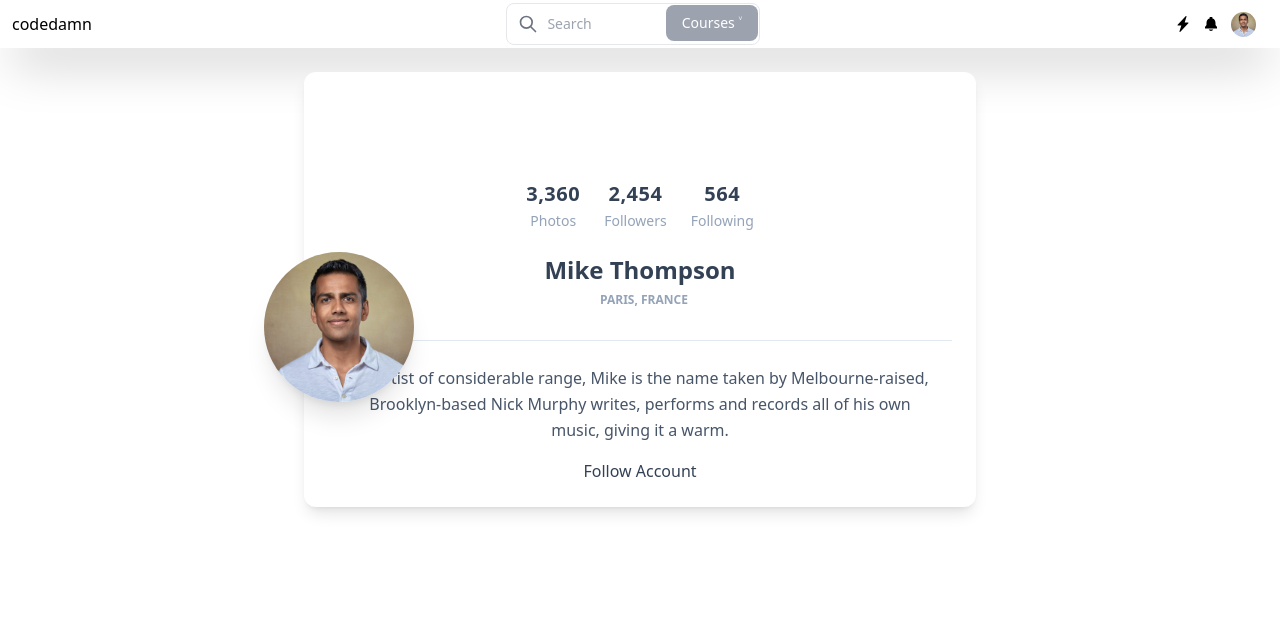
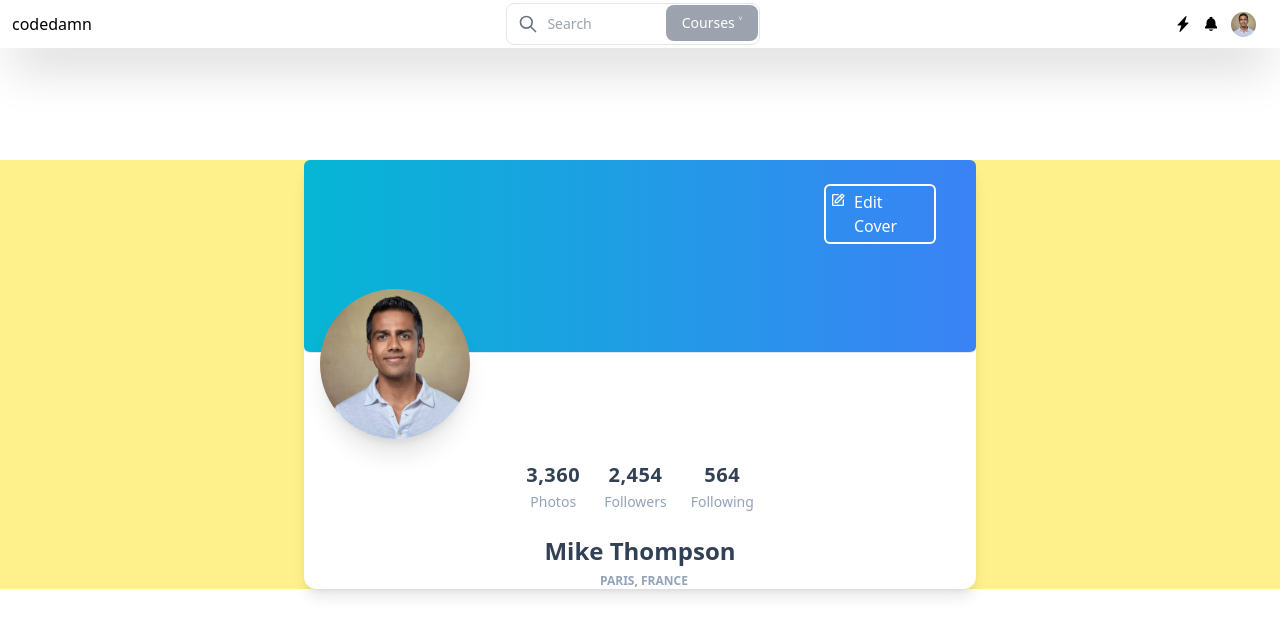
Before and after one commit to Brihadeeshrk/codedamn-portfolio, a Next.js app: page / in a window 1280 px wide. Shown: the top 634 px of the page. Built offline with nearby package versions, Linux system fonts and the light colour scheme.

Commit message:
state init

```diff
--- /dev/null
+++ b/src/atoms/userAtom.ts
@@ -0,0 +1,67 @@
+import { atom } from "recoil";
+
+export interface User {
+  id: string;
+  about_me: string;
+  interests: string[];
+  languages: string[];
+  techSkills: string[];
+  privcyType: "public" | "private";
+  banner: {
+    name: string;
+    bannerURL?: string;
+    imageURL?: string;
+    badge: string;
+    jobStatus: string;
+    bio: string;
+    location: string;
+    headerLinks: string[];
+  };
+}
+
+export interface Stats {
+  streak: number;
+  league: string;
+  points: number;
+  karma: number;
+}
+
+export interface Project {
+  projectBanner?: string;
+  projectName: string;
+  technologies: string[];
+}
+
+export interface Playground {
+  title: string;
+  technologies: string;
+  time?: string;
+  sharedWith: string[];
+}
+
+export interface Certificate {
+  name: string;
+  technology: string;
+  issueDate: string;
+}
+
+export interface Work {
+  companyLogo?: string;
+  jobTitle: string;
+  location: string;
+  companyName: string;
+  duration: string;
+  role: string[];
+}
+
+export interface Education {
+  collegeLogo?: string;
+  location: string;
+  degree: string;
+  duration: string;
+  snippet: string;
+}
+
+interface UserState {
+  // user:
+}
--- a/src/components/HeroCard/index.tsx
+++ b/src/components/HeroCard/index.tsx
@@ -1,95 +1,70 @@
 import Image from "next/image";
 import React from "react";
+import { BiEdit } from "react-icons/bi";
 
-type indexProps = {};
+type indexProps = {
+  user: User;
+};
 
-const index: React.FC<indexProps> = () => {
+const index: React.FC<indexProps> = ({ user }) => {
   return (
-    // <div className="w-8/12 h-auto md:h-96 flex align-center justify-center mt-5 ml-auto mr-auto bg-red-300 rounded-md p-4">
-    //   <div className="w-full">
-    //     {/* Top Half */}
-    //     <div className="flex h-2/6 border-2 border-white">
-    //       <button className="hidden md:flex p-3 bg-slate-100 px-1 py-1 border-2 border-green-300">
-    //         Edit Cover
-    //       </button>
-    //     </div>
-
-    //     {/* Bottom Half */}
-    //     <div className="flex h-4/6 bg-white mt-3">
-    //       <Image
-    //         src="/assets/stock.jpeg"
-    //         alt="Profile Picture"
-    //         width={120}
-    //         height={120}
-    //         className="border-2 border-green-300 rounded-full top-24"
-    //       />
-    //       <h1>hihi</h1>
-    //     </div>
-    //   </div>
-    // </div>
-
-    <div class="relative max-w-md mx-auto md:max-w-2xl mt-6 min-w-0 break-words bg-white w-full mb-6 shadow-lg rounded-xl mt-16">
-      <div class="px-6">
-        <div class="flex flex-wrap justify-center">
-          <div class="w-full text-center mt-20">
-            <div class="flex justify-center lg:pt-4 pt-8 pb-0">
-              <div class="p-3 text-center">
-                <span class="text-xl font-bold block uppercase tracking-wide text-slate-700">
-                  3,360
-                </span>
-                <span class="text-sm text-slate-400">Photos</span>
-              </div>
-              <div class="p-3 text-center">
-                <span class="text-xl font-bold block uppercase tracking-wide text-slate-700">
-                  2,454
-                </span>
-                <span class="text-sm text-slate-400">Followers</span>
-              </div>
-
-              <div class="p-3 text-center">
-                <span class="text-xl font-bold block uppercase tracking-wide text-slate-700">
-                  564
-                </span>
-                <span class="text-sm text-slate-400">Following</span>
+    <div className="relative max-w-md mx-auto md:max-w-2xl mt-28 min-w-0 break-words bg-white w-full shadow-lg rounded-xl ">
+      {/* Banner */}
+      <div className="mt-6 py-6 border-b border-slate-200 bg-gradient-to-r from-cyan-500 to-blue-500 rounded-md">
+        <div className="flex flex-wrap">
+          <div className="w-full px-10 h-36">
+            <div className="hidden md:flex ml-[30em] border-2 border-white hover:border-slate-100 align-center justify-center cursor-pointer font-normal text-white hover:text-slate-100 bg-[rgba(255, 255, 255, 0.2)] p-1 rounded-md">
+              <BiEdit className="h-5 mr-2" />
+              Edit Cover
             </div>
           </div>
         </div>
       </div>
-        <div class="text-center mt-2">
-          <h3 class="text-2xl text-slate-700 font-bold leading-normal mb-1">
-            Mike Thompson
-          </h3>
-          <div class="text-xs mt-0 mb-2 text-slate-400 font-bold uppercase">
-            <i class="fas fa-map-marker-alt mr-2 text-slate-400 opacity-75"></i>
-            Paris, France
-          </div>
-        </div>
-        <div className="w-full flex justify-start">
-          <div class="relative">
+
+      {/* Profile Pic */}
+      <div className="w-full flex justify-start ml-20">
+        <div className="relative">
           <Image
             src="/assets/stock.jpeg"
-              class="shadow-xl rounded-full align-middle border-none absolute -m-16 -ml-20 lg:-ml-16 max-w-[150px]"
+            className="shadow-xl rounded-full align-middle border-none absolute -m-16 -ml-14 lg:-ml-16 max-w-[150px]"
             height={150}
             width={150}
+            alt=""
           />
         </div>
       </div>
-        <div className="mt-6 py-6 border-t border-slate-200 text-center">
-          <div class="flex flex-wrap justify-center">
-            <div class="w-full px-4">
-              <p class="font-light leading-relaxed text-slate-600 mb-4">
-                An artist of considerable range, Mike is the name taken by
-                Melbourne-raised, Brooklyn-based Nick Murphy writes, performs
-                and records all of his own music, giving it a warm.
-              </p>
-              <a
-                href="javascript:;"
-                class="font-normal text-slate-700 hover:text-slate-400"
-              >
-                Follow Account
-              </a>
+      <div className="flex flex-wrap justify-center">
+        <div className="w-full text-center mt-20">
+          <div className="flex justify-center lg:pt-4 pt-8 pb-0">
+            <div className="p-3 text-center">
+              <span className="text-xl font-bold block uppercase tracking-wide text-slate-700">
+                3,360
+              </span>
+              <span className="text-sm text-slate-400">Photos</span>
+            </div>
+            <div className="p-3 text-center">
+              <span className="text-xl font-bold block uppercase tracking-wide text-slate-700">
+                2,454
+              </span>
+              <span className="text-sm text-slate-400">Followers</span>
+            </div>
+
+            <div className="p-3 text-center">
+              <span className="text-xl font-bold block uppercase tracking-wide text-slate-700">
+                564
+              </span>
+              <span className="text-sm text-slate-400">Following</span>
             </div>
           </div>
+        </div>
+      </div>
+      <div className="text-center mt-2">
+        <h3 className="text-2xl text-slate-700 font-bold leading-normal mb-1">
+          Mike Thompson
+        </h3>
+        <div className="text-xs mt-0 mb-2 text-slate-400 font-bold uppercase">
+          <i className="fas fa-map-marker-alt mr-2 text-slate-400 opacity-75"></i>
+          Paris, France
         </div>
       </div>
     </div>
--- /dev/null
+++ b/src/components/Layout/Container.tsx
@@ -0,0 +1,10 @@
+import React from "react";
+
+type ContainerProps = {
+  children: any;
+};
+
+const Container: React.FC<ContainerProps> = ({ children }) => {
+  return <div className="bg-yellow-200">{children}</div>;
+};
+export default Container;
--- a/src/pages/_app.tsx
+++ b/src/pages/_app.tsx
@@ -1,11 +1,14 @@
 import type { AppProps } from "next/app";
 import "../styles/globals.css";
 import Layout from "@/components/Layout";
+import Container from "@/components/Layout/Container";
 
 export default function App({ Component, pageProps }: AppProps) {
   return (
     <Layout>
-      <Component {...pageProps} />
+      <Container>
+        <Component {...pageProps} />
+      </Container>
     </Layout>
   );
 }
```
Also changed, not shown: public/assets/banner.png (added). Lines whose indentation alone changed are shown as unchanged.
